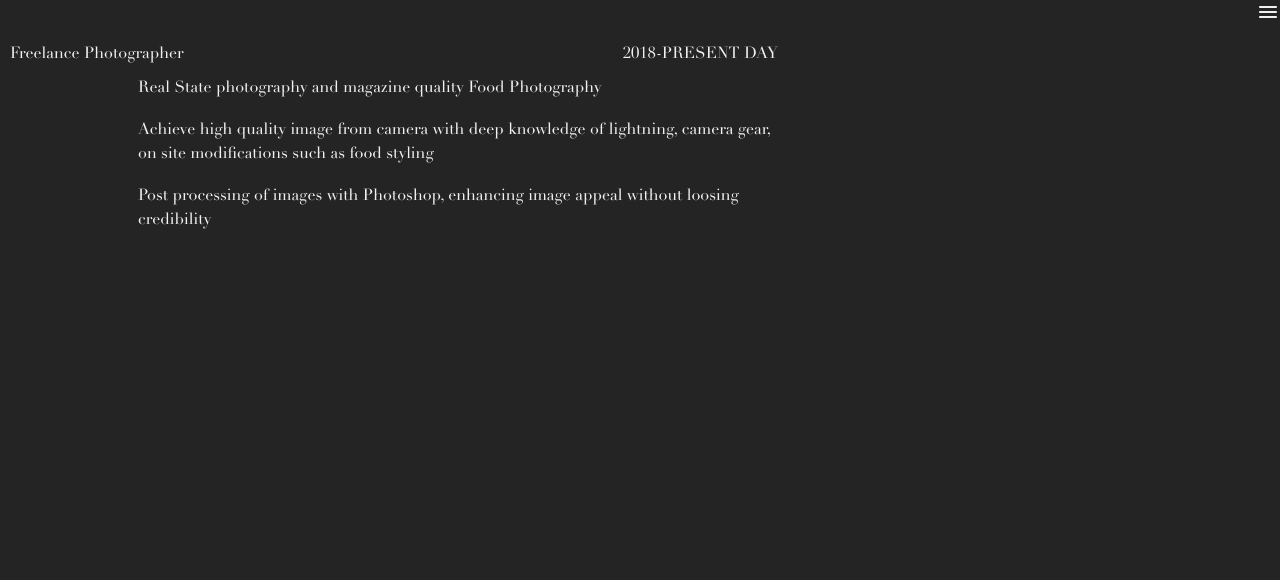
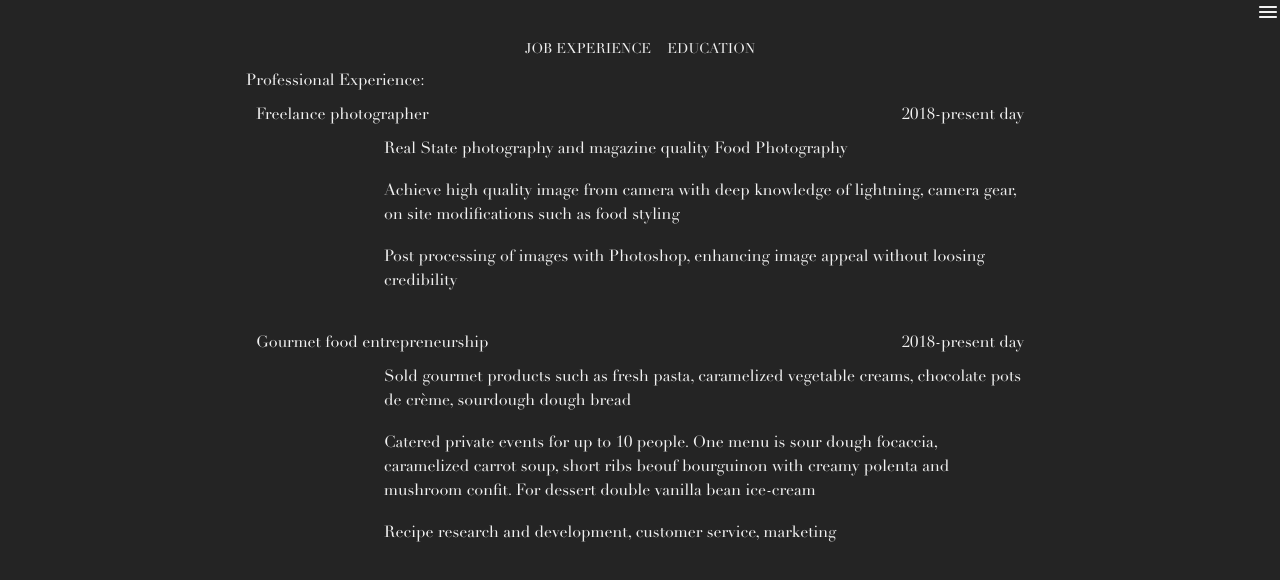
Before and after one commit to cookingnoob/portafolio-AC, a React (Vite) app: page /cv in a window 1280 px wide. Shown: the top 580 px of the page. Built offline with nearby package versions, Linux system fonts and the light colour scheme.

Commit message:
refactor cv to include cvcard to render job experience

```diff
--- a/src/components/CVCards.jsx
+++ b/src/components/CVCards.jsx
@@ -5,29 +5,23 @@ const CVCards = ({ title, date, descriptions }) => {
   return (
     <Box width={'60vw'} padding={'10px'} >
       <Box display={'flex'} justifyContent={'space-between'}>
-        <Typography color={'primary'}>Freelance Photographer</Typography>
-        <Typography color={'primary'}>2018-PRESENT DAY</Typography>
+        <Typography color={'primary'}>{title}</Typography>
+        <Typography color={'primary'}>{date}</Typography>
       </Box>
       <Box width={'70vw'} display={'flex'} flexDirection={'column'} alignItems={'center'} marginTop={'10px'}>
         <Box display={'flex'} flexDirection={'column'} width={'50vw'}>
-          <Typography color={'primary'}>Real State photography and magazine quality Food Photography</Typography>
-          <br />
-          <Typography color={'primary'}>Achieve high quality image from camera with deep knowledge of lightning, camera gear, on site modifications such as food styling</Typography>
-          <br />
-          <Typography color={'primary'}>Post processing of images with Photoshop, enhancing image appeal without loosing credibility</Typography>
+          {descriptions.map((d, i) => (
+            <Box key={`${i}`}>
+              <Typography color={'primary'}>{d}</Typography>
+              <br />
+            </Box>
+          ))}
+
         </Box>
       </Box>
     </Box>
   )
 }
-/* Rectangle 12 */
 
-// position: absolute;
-// width: 1046px;
-// height: 423px;
-// left: 117px;
-// top: 108px;
-
-// background: #242424;
 
 export default CVCards
--- a/src/pages/CV.jsx
+++ b/src/pages/CV.jsx
@@ -7,49 +7,39 @@ import CVCards from '../components/CVCards'
 const CV = () => {
   const [content, setContent] = useState('job')
   return (
-    <>
-      <CVCards />
-    </>
-    // <Box display={'flex'} flexDirection={'column'} justifyContent={'center'} alignItems={'center'}>
-    //   <Box width={'100vw'} display={'flex'} justifyContent={'center'} alignItems={'center'}>
-    //     <Button onClick={() => setContent('job')}>Job Experience</Button>
-    //     <Button onClick={() => setContent('education')}>Education</Button>
-    //   </Box>
-    //   {content === 'job' ?
-    //     <Box >
-    //       <Typography color={'primary'}>Professional Experience: </Typography>
-    //       {jobExperience.map((j, i) => (
-    //         <Box key={`${j}-${i}`} display={'flex'} flexDirection={'column'} marginBottom={'10px'}>
-    //           <Typography color={'primary'} variant='h6' marginTop={'20px'}>{j.position}</Typography>
-    //           <Typography color={'primary'}>{j.time}</Typography>
-    //           {j.description.map((d, i) => (
-    //             <Box key={`${d}-${i}`} display={'flex'}>
-    //               <Circle color='primary' sx={'height: 5px'} />
-    //               <Typography color={'primary'} marginLeft={'5px'} fontSize={'14px'}>{d}</Typography>
-    //             </Box >
-    //           ))}
-    //         </Box>
-    //       ))}
-    //     </Box>
-    //     : <></>}
 
-    //   {content === 'education' ?
-    //     <Box>
-    //       <Typography color={'primary'}>Education: </Typography>
-    //       {education.map((e, i) => (
-    //         <Box key={`${e}-${i}`} display={'flex'} flexDirection={'column'}>
-    //           <Typography color={'primary'} variant='h6' marginTop={'20px'}>{e.title}</Typography>
-    //           <Typography color={'primary'}>{e.institution}</Typography>
-    //           <Typography color={'primary'}>{e.time}</Typography>
-    //           <Typography color={'primary'}>{e.description}</Typography>
-    //         </Box>
-    //       ))}
-    //     </Box>
-    //     :
-    //     <></>
-    //   }
+    <Box display={'flex'} flexDirection={'column'} justifyContent={'center'} alignItems={'center'}>
+      <Box width={'100vw'} display={'flex'} justifyContent={'center'} alignItems={'center'}>
+        <Button onClick={() => setContent('job')}>Job Experience</Button>
+        <Button onClick={() => setContent('education')}>Education</Button>
+      </Box>
+      {content === 'job' ?
+        <Box >
+          <Typography color={'primary'}>Professional Experience: </Typography>
+          {jobExperience.map((j, i) => (
+            <CVCards key={`${j}-${i}`} title={j.position} date={j.time} descriptions={j.description} />
 
-    // </Box>
+          ))}
+        </Box>
+        : <></>}
+
+      {content === 'education' ?
+        <Box>
+          <Typography color={'primary'}>Education: </Typography>
+          {education.map((e, i) => (
+            <Box key={`${e}-${i}`} display={'flex'} flexDirection={'column'}>
+              <Typography color={'primary'} variant='h6' marginTop={'20px'}>{e.title}</Typography>
+              <Typography color={'primary'}>{e.institution}</Typography>
+              <Typography color={'primary'}>{e.time}</Typography>
+              <Typography color={'primary'}>{e.description}</Typography>
+            </Box>
+          ))}
+        </Box>
+        :
+        <></>
+      }
+
+    </Box>
   )
 }
 
```
